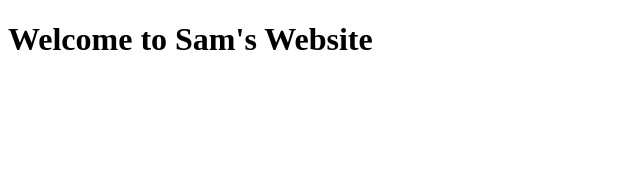
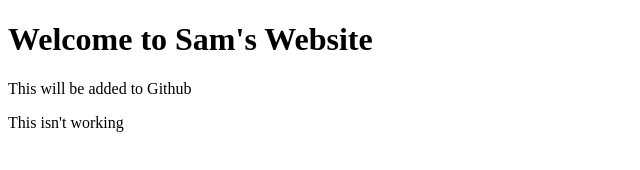
Before and after one commit to samperry53/SDEV-255, a plain HTML site: page index.html in a window 1280 px wide. Shown: the whole page, without its empty margins (0-640 px from the left). Drawn offline with Linux system fonts and the light colour scheme.

Commit message:
added new tag in VSCode

```diff
--- a/index.html
+++ b/index.html
@@ -10,6 +10,8 @@
 
 <body>
     <h1>Welcome to Sam's Website</h1>
+    <p>This will be added to Github</p>
+    <p>This isn't working</p>
 
   <script src="script.js"></script>
   <script src="https://replit.com/public/js/replit-badge-v2.js" theme="dark" position="bottom-right"></script>
```
